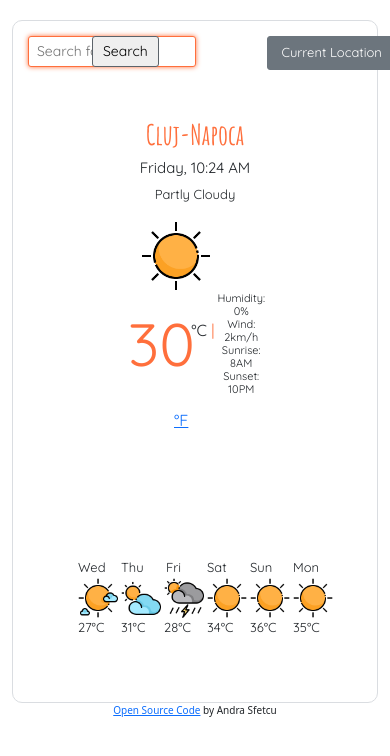
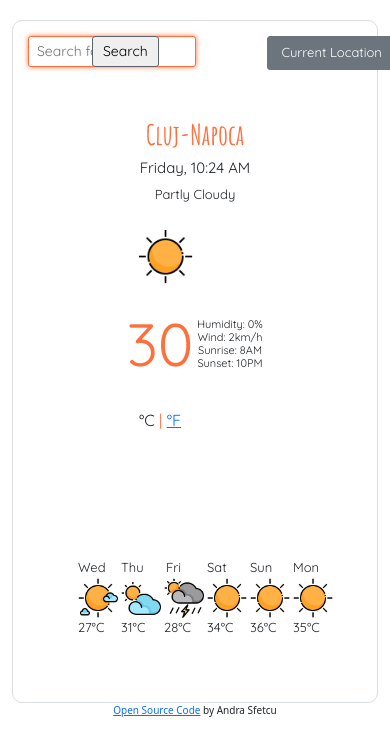
Before and after one commit to narandra-s/weather-app-project, a website built with Parcel: page index.html in a window 390 px wide. Built offline with nearby package versions, Linux system fonts and the light colour scheme.

Commit message:
improved layout

```diff
--- a/index.html
+++ b/index.html
@@ -70,7 +70,7 @@
           </div>
           <div class="row current-weather">
             <div class="d-flex weather-temperature">
-              <div class="col-md-6 current-temp">
+              <div class="col-6 current-temp">
                 <img id="main-icon" src="image/15-Sun.png" />
                 <span class="temperature" id="temperature">30</span>
                 <span class="units">
@@ -79,7 +79,7 @@
                   <a href="#" id="fahrenheit-link">°F</a>
                 </span>
               </div>
-              <div class="col-md-6 current-stats">
+              <div class="col-6 current-stats">
                 <ul>
                   <li>Humidity: <span id="humidity"> 0</span>%</li>
                   <li>
--- a/src/styles.css
+++ b/src/styles.css
@@ -60,14 +60,14 @@ li {
 }
 .current-temp {
   text-align: center;
-  font-family: "Quicksand", sans-serif;
+  font-family: Quicksand, sans-serif;
   font-size: 60px;
   font-weight: 400;
   color: #ff6f3c;
   padding: 0;
 }
 #main-icon {
-  width: 70px;
+  width: 55px;
   margin-right: -10px;
   margin-top: -10px;
 }
```
